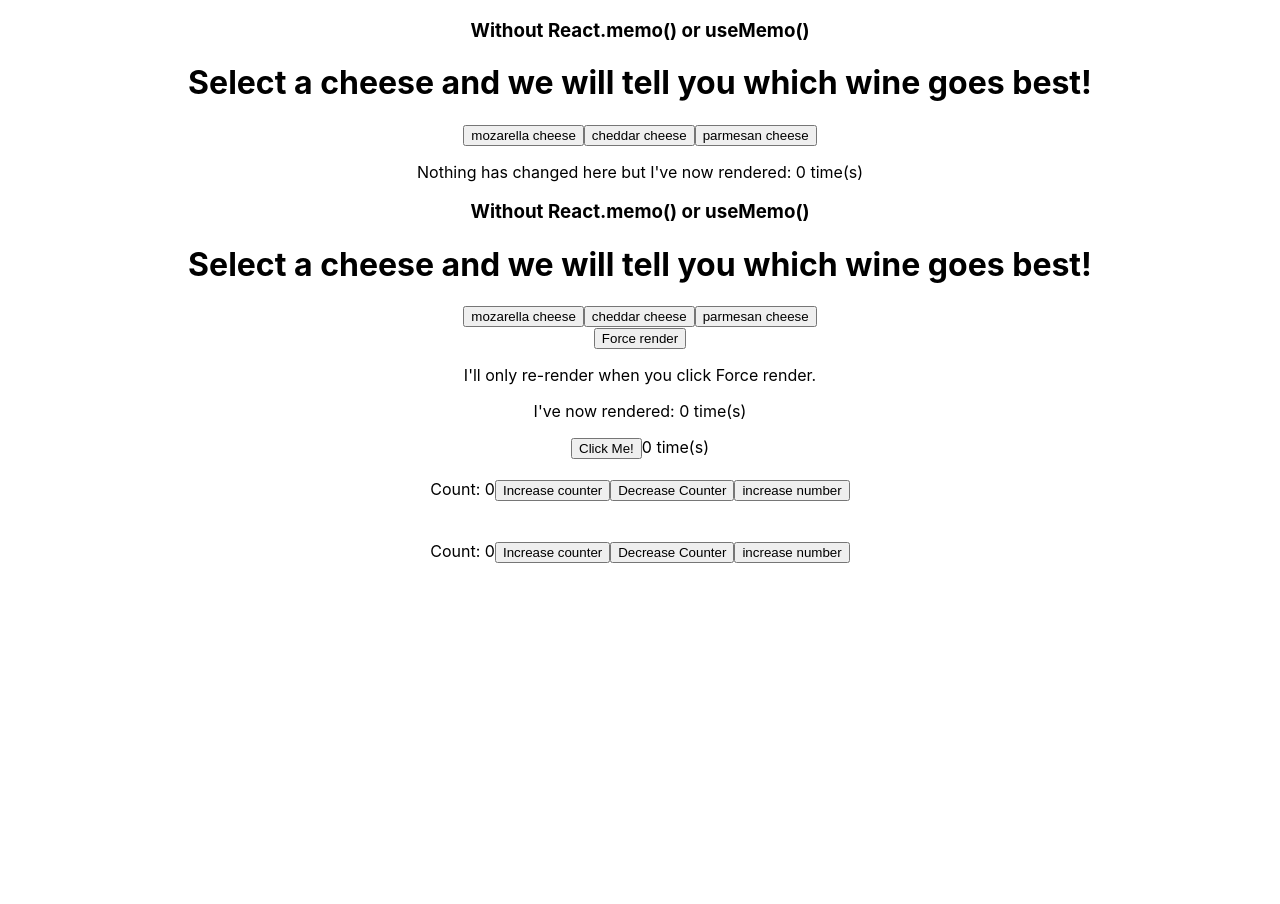
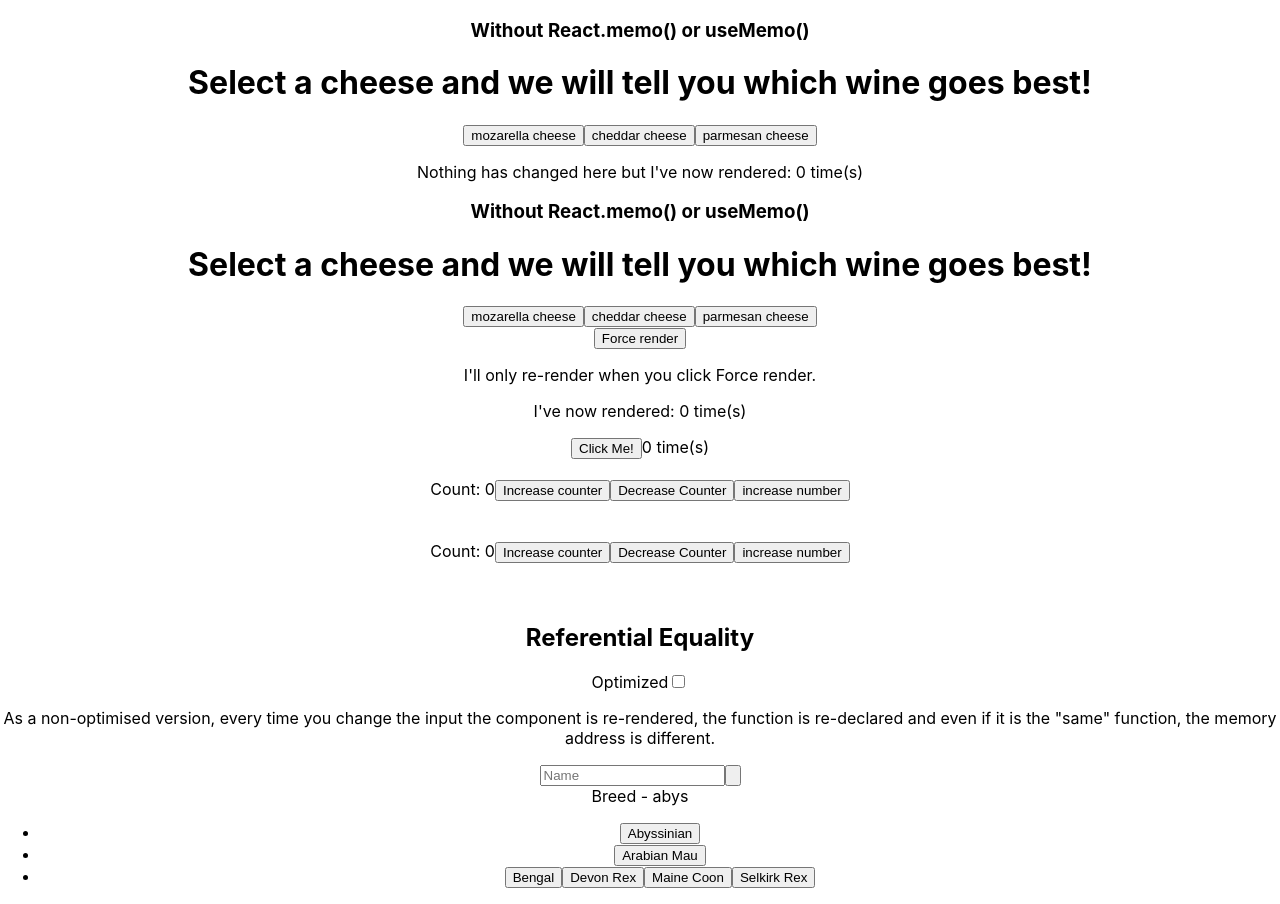
Before and after one commit to vinutha91/react-practise, a React (Create React App) app: page / in a window 1280 px wide. Before the commit the page ends 800 px from the top, so only its background shows below. Built offline with nearby package versions, Linux system fonts and the light colour scheme; no server answers.

Commit message:
usecallback example3 added

```diff
--- a/src/App.tsx
+++ b/src/App.tsx
@@ -6,6 +6,7 @@
 import { ParentComponentForCallback } from './useCallback()/example1/ParentComponentForCallback';
 import { ParentComponentWithoutuseCallback } from './useCallback()/example2/ParentComponentWithoutuseCallback';
 import { ParentComponentWithUseCallback } from './useCallback()/example2/ParentComponentWithUseCallback';
+import { UseCallback } from './useCallback()/example3/UseCallback';
 
 function App() {
   return (
@@ -21,6 +22,10 @@
        <br/>
        <br/>
        <ParentComponentWithUseCallback />
+       {/*********************/}
+       <br/>
+       <br/>
+       <UseCallback />
     </div>
   );
 }
--- /dev/null
+++ b/src/useCallback()/example3/CatImageFetch/CatImage.tsx
@@ -0,0 +1,31 @@
+import { useEffect, useState } from "react"
+import { Spinner } from "../Spinner"
+
+const DELAY_TIME = 1000
+const imageFetch = async (url : string) => {
+    const response = await fetch(url)
+    return response.json()
+  }
+export const CatImage = ({ params } : any) =>{
+    const [catImage, setCatImage] = useState(null)
+    const [loading, setLoading] = useState(true)
+    const breed = params()
+
+    useEffect(() => {
+        setLoading(true)
+        imageFetch(`https://api.thecatapi.com/v1/images/search?breed_ids=${breed}`)
+          .then((res) =>
+            setTimeout(() => {
+              setCatImage(res[0].url)
+              setLoading(false)
+            }, DELAY_TIME)
+          )
+          .catch(() => setLoading(false))
+      }, [params])
+
+      return loading ? <Spinner /> : <div>
+          {
+              catImage && <img src={catImage} alt="cat" />
+          }
+      </div>
+}
--- /dev/null
+++ b/src/useCallback()/example3/CatImageFetch/Form.tsx
@@ -0,0 +1,64 @@
+export const Form = ({ catName, setCatName, breed, setBreed }: any) => {
+  return (
+    <div>
+      <input
+        type="text"
+        className="input input-bordered input-primary w-full"
+        value={catName}
+        placeholder="Name"
+        onChange={(e) => setCatName(e.target.value)}
+      />
+      <button>
+        <svg
+          xmlns="http://www.w3.org/2000/svg"
+          className="h-6 w-6"
+          fill="none"
+          viewBox="0 0 24 24"
+          stroke="currentColor"
+        >
+          <path
+            strokeLinecap="round"
+            strokeLinejoin="round"
+            strokeWidth="2"
+            d="M21 21l-6-6m2-5a7 7 0 11-14 0 7 7 0 0114 0z"
+          />
+        </svg>
+      </button>
+
+      <div className="dropdown">
+        <label tabIndex={0} className="btn btn-primary m-1">
+          Breed - {breed}
+        </label>
+        <ul
+          tabIndex={0}
+          className="dropdown-content menu p-2 shadow bg-base-100 rounded-box w-52"
+        >
+          <li>
+            <button type="button" onClick={() => setBreed("abys")}>
+              Abyssinian
+            </button>
+          </li>
+          <li>
+            <button type="button" onClick={() => setBreed("amau")}>
+              Arabian Mau
+            </button>
+          </li>
+          <li>
+            <button type="button" onClick={() => setBreed("beng")}>
+              Bengal
+            </button>
+            <button type="button" onClick={() => setBreed("drex")}>
+              Devon Rex
+            </button>
+            <button type="button" onClick={() => setBreed("mcoo")}>
+              Maine Coon
+            </button>
+            <button type="button" onClick={() => setBreed("srex")}>
+              Selkirk Rex
+            </button>
+          </li>
+        </ul>
+      </div>
+    </div>
+  );
+};
--- /dev/null
+++ b/src/useCallback()/example3/CatImageFetch/ImageFetch.tsx
@@ -0,0 +1,26 @@
+import { useState } from "react"
+import { CatImage } from "./CatImage"
+import { Form } from "./Form"
+
+export const ImageFetch = () =>{
+    const [breed, setBreed] = useState('abys')
+   const [catName, setCatName] = useState('')
+   const params = () => breed
+
+  return (
+    <div>
+      <p>
+        As a non-optimised version, every time you change the input the
+        component is re-rendered, the function is re-declared and even if it is
+        the &quot;same&quot; function, the memory address is different.
+      </p>
+      <Form
+        breed={breed}
+        setBreed={setBreed}
+        catName={catName}
+        setCatName={setCatName}
+      />
+      <CatImage params={params} />
+    </div>
+)
+  }
--- /dev/null
+++ b/src/useCallback()/example3/CatImageFetch/OptimizedImageFetch.tsx
@@ -0,0 +1,31 @@
+import { useCallback, useState } from "react"
+import { CatImage } from "./CatImage"
+import { Form } from "./Form"
+
+export const OptimizedImageFetch = () =>{
+    const [breed, setBreed] = useState('abys')
+    const [catName, setCatName] = useState('')
+
+    const params = useCallback(() => {
+        console.count('useCallback')
+        return breed
+      }, [breed])
+      return (
+        <div>
+          <p>
+            The optimised version wraps the function in a useCallback that returns a
+            stored version of the function, same memory address, the function is
+            executed each time, but is not reallocated in memory, thus avoiding
+            unnecessary and dependent side effects.
+          </p>
+          <Form
+            breed={breed}
+            setBreed={setBreed}
+            catName={catName}
+            setCatName={setCatName}
+          />
+          <CatImage params={params} />
+        </div>
+      )
+
+}
--- /dev/null
+++ b/src/useCallback()/example3/CatImageFetch/index.tsx
@@ -0,0 +1,26 @@
+import { useState } from "react"
+import { ImageFetch } from "./ImageFetch"
+import { OptimizedImageFetch } from "./OptimizedImageFetch"
+
+export const CatImageFetch = () =>{
+    const [optimized, setOptimized] = useState(false)
+    return (
+        <div>
+             <h2 className="card-title">Referential Equality</h2>
+             <label
+              className="label cursor-pointer flex justify-start"
+              htmlFor="optimized"
+            >
+              <span className="label-text mr-2">Optimized</span>
+              <input
+                type="checkbox"
+                className="checkbox checkbox-primary"
+                name="optimized"
+                checked={optimized}
+                onChange={(e) => setOptimized(e.target.checked)}
+              />
+            </label>
+            {optimized ? <OptimizedImageFetch /> : <ImageFetch />}
+        </div>
+    )
+}
--- /dev/null
+++ b/src/useCallback()/example3/Spinner.tsx
@@ -0,0 +1,7 @@
+export const Spinner = () =>{
+    return (
+            <div>
+            loading...
+           </div>
+      )
+}
--- /dev/null
+++ b/src/useCallback()/example3/UseCallback.tsx
@@ -0,0 +1,5 @@
+import { CatImageFetch } from "./CatImageFetch"
+
+export const UseCallback = () =>{
+    return <CatImageFetch />
+}
```
